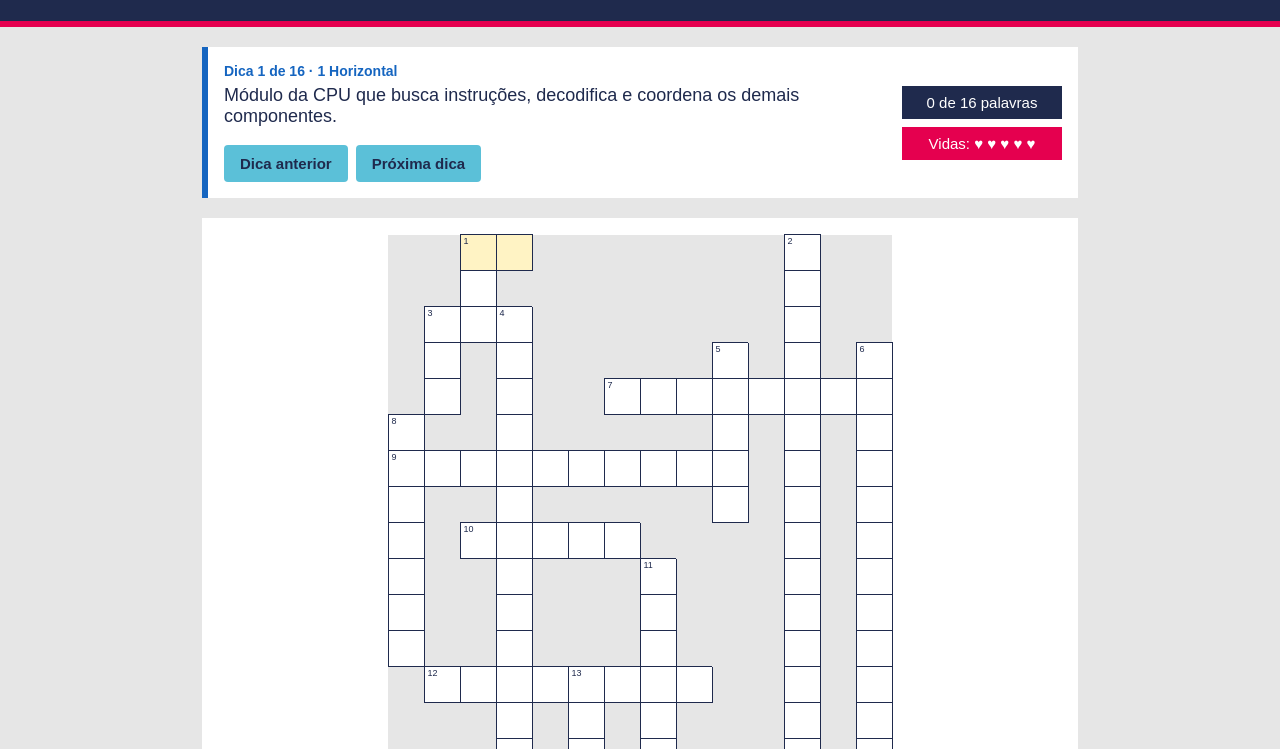
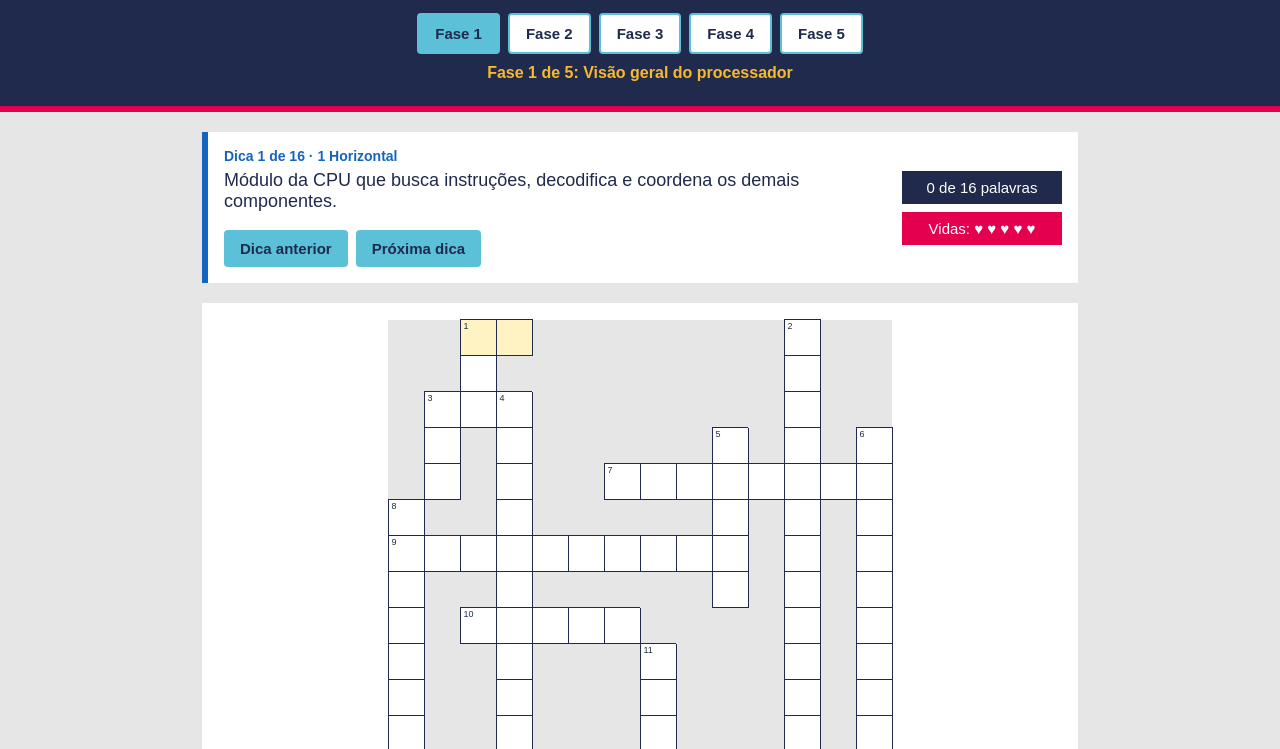
Before and after one commit to VictorMansurSPTECH/cruzadinhaARCCOMP, a plain HTML site: page arqcomp-cruzadinha/index.html in a window 1280 px wide. Shown: the part 83-832 px from the top of the page. Drawn offline with Linux system fonts and the light colour scheme.

Commit message:
enviando nova versão com diário de prompt

```diff
--- a/css/style.css
+++ b/arqcomp-cruzadinha/css/style.css
@@ -348,3 +348,30 @@ body {
     font-size: 16px;
   }
 }
+
+/* ----- Menu de fases ----- */
+.menu-fases {
+  display: flex;
+  flex-wrap: wrap;
+  justify-content: center;
+  gap: 8px;
+  margin-top: 16px;
+}
+
+.botao-fase {
+  background-color: #FFFFFF;
+  color: #1F2A4D;
+  border: 2px solid #5BC0D8;
+}
+
+.botao-fase.ativa {
+  background-color: #5BC0D8;
+  color: #1F2A4D;
+}
+
+.nome-fase {
+  margin-top: 10px;
+  font-size: 16px;
+  font-weight: bold;
+  color: #F9B92C;
+}
--- a/index.html
+++ b/arqcomp-cruzadinha/index.html
@@ -12,6 +12,8 @@
   <header class="cabecalho">
     <h1 class="titulo-jogo">Cruzadinha de <span>Arquitetura Computacional</span></h1>
     <p class="subtitulo-jogo">Leia a dica, descubra a palavra e preencha o tabuleiro.</p>
+    <nav class="menu-fases" id="menu-fases" aria-label="Escolha de fase"></nav>
+    <p class="nome-fase" id="nome-fase"></p>
   </header>
 
   <!-- ===== CORPO ===== -->
@@ -68,7 +70,8 @@
       <h2 id="fim-titulo"></h2>
       <p id="fim-acertos"></p>
       <p id="fim-aproveitamento"></p>
-      <button type="button" class="botao botao-principal" id="btn-jogar-novamente">Jogar novamente</button>
+      <button type="button" class="botao botao-principal" id="btn-proxima-fase">Próxima fase</button>
+      <button type="button" class="botao botao-reiniciar" id="btn-jogar-novamente">Tentar de novo</button>
     </div>
   </section>
 
--- /dev/null
+++ b/arqcomp-cruzadinha/js/dados.js
@@ -0,0 +1,369 @@
+// ==========================================================
+// DADOS DO JOGO
+// Cada fase tem: nome, linhas, colunas e a lista de palavras.
+// Cada palavra tem: resposta (como vai no tabuleiro), dica,
+// linha e coluna do primeiro quadradinho (começando em 0)
+// e direcao: "horizontal" ou "vertical".
+// ==========================================================
+
+var FASES = [
+  {
+    nome: "Visão geral do processador",
+    linhas: 16,
+    colunas: 14,
+    palavras: [
+      {
+        resposta: "UC",
+        dica: "Módulo da CPU que busca instruções, decodifica e coordena os demais componentes.",
+        linha: 0,
+        coluna: 2,
+        direcao: "horizontal"
+      },
+      {
+        resposta: "ULA",
+        dica: "Parte da CPU que faz as contas e as operações lógicas.",
+        linha: 0,
+        coluna: 2,
+        direcao: "vertical"
+      },
+      {
+        resposta: "MICROCONTROLADOR",
+        dica: "Circuito integrado que reúne CPU, memória e periféricos em um único chip.",
+        linha: 0,
+        coluna: 11,
+        direcao: "vertical"
+      },
+      {
+        resposta: "REGISTRADORES",
+        dica: "Memórias minúsculas e muito rápidas que ficam dentro da própria CPU.",
+        linha: 3,
+        coluna: 13,
+        direcao: "vertical"
+      },
+      {
+        resposta: "ROM",
+        dica: "Memória não volátil de conteúdo fixo, usada para guardar o firmware inicial.",
+        linha: 2,
+        coluna: 1,
+        direcao: "vertical"
+      },
+      {
+        resposta: "RAM",
+        dica: "Memória volátil usada pelo sistema para programas e dados em execução.",
+        linha: 2,
+        coluna: 1,
+        direcao: "horizontal"
+      },
+      {
+        resposta: "MEMORIADEMASSA",
+        dica: "Unidade de grande capacidade que guarda dados sem energia, como HD e SSD.",
+        linha: 2,
+        coluna: 3,
+        direcao: "vertical"
+      },
+      {
+        resposta: "FLASH",
+        dica: "Memória não volátil, usada em pendrives e SSDs, que apaga em blocos.",
+        linha: 3,
+        coluna: 9,
+        direcao: "vertical"
+      },
+      {
+        resposta: "EEPROM",
+        dica: "Memória não volátil que pode ser apagada e regravada eletricamente, byte a byte.",
+        linha: 9,
+        coluna: 7,
+        direcao: "vertical"
+      },
+      {
+        resposta: "CACHE",
+        dica: "Memória muito rápida e pequena, próxima à CPU, que guarda dados recentes.",
+        linha: 8,
+        coluna: 2,
+        direcao: "horizontal"
+      },
+      {
+        resposta: "CPU",
+        dica: "Processador: unidade que executa as instruções do programa.",
+        linha: 12,
+        coluna: 5,
+        direcao: "vertical"
+      },
+      {
+        resposta: "DUALCORE",
+        dica: "Processador com dois núcleos de execução no mesmo chip.",
+        linha: 4,
+        coluna: 6,
+        direcao: "horizontal"
+      },
+      {
+        resposta: "QUADCORE",
+        dica: "Processador com quatro núcleos de execução no mesmo chip.",
+        linha: 12,
+        coluna: 1,
+        direcao: "horizontal"
+      },
+      {
+        resposta: "DMA",
+        dica: "Técnica que permite transferir dados entre periféricos e memória sem sobrecarregar a CPU.",
+        linha: 15,
+        coluna: 1,
+        direcao: "horizontal"
+      },
+      {
+        resposta: "ADDRESSBUS",
+        dica: "Qual barramento a CPU utiliza para indicar a posição de memória que deseja acessar? Escreva a resposta na cruzadinha em inglês.",
+        linha: 6,
+        coluna: 0,
+        direcao: "horizontal"
+      },
+      {
+        resposta: "DATABUS",
+        dica: "Canal bidirecional por onde trafegam os valores lidos e escritos na memória.",
+        linha: 5,
+        coluna: 0,
+        direcao: "vertical"
+      }
+    ]
+  },
+  {
+    nome: "Memórias",
+    linhas: 7,
+    colunas: 14,
+    palavras: [
+      {
+        resposta: "REGISTRADORES",
+        dica: "Memórias minúsculas e muito rápidas que ficam dentro da própria CPU.",
+        linha: 3,
+        coluna: 1,
+        direcao: "horizontal"
+      },
+      {
+        resposta: "RAM",
+        dica: "Memória volátil usada pelo sistema para programas e dados em execução.",
+        linha: 3,
+        coluna: 11,
+        direcao: "vertical"
+      },
+      {
+        resposta: "ROM",
+        dica: "Memória não volátil de conteúdo fixo, usada para guardar o firmware inicial.",
+        linha: 3,
+        coluna: 1,
+        direcao: "vertical"
+      },
+      {
+        resposta: "CACHE",
+        dica: "Memória muito rápida e pequena, próxima à CPU, que guarda dados recentes.",
+        linha: 2,
+        coluna: 8,
+        direcao: "vertical"
+      },
+      {
+        resposta: "EEPROM",
+        dica: "Memória não volátil que pode ser apagada e regravada eletricamente, byte a byte.",
+        linha: 0,
+        coluna: 1,
+        direcao: "vertical"
+      },
+      {
+        resposta: "MEMORIADEMASSA",
+        dica: "Unidade de grande capacidade que guarda dados sem energia, como HD e SSD.",
+        linha: 0,
+        coluna: 0,
+        direcao: "horizontal"
+      },
+      {
+        resposta: "FLASH",
+        dica: "Memória não volátil, usada em pendrives e SSDs, que apaga em blocos.",
+        linha: 5,
+        coluna: 4,
+        direcao: "horizontal"
+      }
+    ]
+  },
+  {
+    nome: "Barramentos e controle",
+    linhas: 5,
+    colunas: 10,
+    palavras: [
+      {
+        resposta: "ADDRESSBUS",
+        dica: "Qual barramento a CPU utiliza para indicar a posição de memória que deseja acessar? Escreva a resposta na cruzadinha em inglês.",
+        linha: 2,
+        coluna: 0,
+        direcao: "horizontal"
+      },
+      {
+        resposta: "CPU",
+        dica: "Processador: unidade que executa as instruções do programa.",
+        linha: 0,
+        coluna: 8,
+        direcao: "vertical"
+      },
+      {
+        resposta: "DMA",
+        dica: "Técnica que permite transferir dados entre periféricos e memória sem sobrecarregar a CPU.",
+        linha: 2,
+        coluna: 1,
+        direcao: "vertical"
+      },
+      {
+        resposta: "ULA",
+        dica: "Parte da CPU que faz as contas e as operações lógicas.",
+        linha: 0,
+        coluna: 0,
+        direcao: "vertical"
+      },
+      {
+        resposta: "UC",
+        dica: "Módulo da CPU que busca instruções, decodifica e coordena os demais componentes.",
+        linha: 0,
+        coluna: 0,
+        direcao: "horizontal"
+      },
+      {
+        resposta: "DATABUS",
+        dica: "Canal bidirecional por onde trafegam os valores lidos e escritos na memória.",
+        linha: 4,
+        coluna: 0,
+        direcao: "horizontal"
+      }
+    ]
+  },
+  {
+    nome: "Processadores",
+    linhas: 16,
+    colunas: 7,
+    palavras: [
+      {
+        resposta: "CPU",
+        dica: "Processador: unidade que executa as instruções do programa.",
+        linha: 2,
+        coluna: 1,
+        direcao: "horizontal"
+      },
+      {
+        resposta: "MICROCONTROLADOR",
+        dica: "Circuito integrado que reúne CPU, memória e periféricos em um único chip.",
+        linha: 0,
+        coluna: 1,
+        direcao: "vertical"
+      },
+      {
+        resposta: "CACHE",
+        dica: "Memória muito rápida e pequena, próxima à CPU, que guarda dados recentes.",
+        linha: 12,
+        coluna: 0,
+        direcao: "horizontal"
+      },
+      {
+        resposta: "UC",
+        dica: "Módulo da CPU que busca instruções, decodifica e coordena os demais componentes.",
+        linha: 2,
+        coluna: 3,
+        direcao: "vertical"
+      },
+      {
+        resposta: "DUALCORE",
+        dica: "Processador com dois núcleos de execução no mesmo chip.",
+        linha: 5,
+        coluna: 4,
+        direcao: "vertical"
+      },
+      {
+        resposta: "ULA",
+        dica: "Parte da CPU que faz as contas e as operações lógicas.",
+        linha: 6,
+        coluna: 4,
+        direcao: "horizontal"
+      },
+      {
+        resposta: "QUADCORE",
+        dica: "Processador com quatro núcleos de execução no mesmo chip.",
+        linha: 4,
+        coluna: 6,
+        direcao: "vertical"
+      }
+    ]
+  },
+  {
+    nome: "Revisão geral",
+    linhas: 14,
+    colunas: 16,
+    palavras: [
+      {
+        resposta: "MICROCONTROLADOR",
+        dica: "Circuito integrado que reúne CPU, memória e periféricos em um único chip.",
+        linha: 4,
+        coluna: 0,
+        direcao: "horizontal"
+      },
+      {
+        resposta: "MEMORIADEMASSA",
+        dica: "Unidade de grande capacidade que guarda dados sem energia, como HD e SSD.",
+        linha: 0,
+        coluna: 9,
+        direcao: "vertical"
+      },
+      {
+        resposta: "REGISTRADORES",
+        dica: "Memórias minúsculas e muito rápidas que ficam dentro da própria CPU.",
+        linha: 7,
+        coluna: 1,
+        direcao: "horizontal"
+      },
+      {
+        resposta: "ADDRESSBUS",
+        dica: "Qual barramento a CPU utiliza para indicar a posição de memória que deseja acessar? Escreva a resposta na cruzadinha em inglês.",
+        linha: 1,
+        coluna: 15,
+        direcao: "vertical"
+      },
+      {
+        resposta: "QUADCORE",
+        dica: "Processador com quatro núcleos de execução no mesmo chip.",
+        linha: 0,
+        coluna: 2,
+        direcao: "vertical"
+      },
+      {
+        resposta: "DATABUS",
+        dica: "Canal bidirecional por onde trafegam os valores lidos e escritos na memória.",
+        linha: 10,
+        coluna: 6,
+        direcao: "horizontal"
+      },
+      {
+        resposta: "CACHE",
+        dica: "Memória muito rápida e pequena, próxima à CPU, que guarda dados recentes.",
+        linha: 3,
+        coluna: 12,
+        direcao: "vertical"
+      },
+      {
+        resposta: "FLASH",
+        dica: "Memória não volátil, usada em pendrives e SSDs, que apaga em blocos.",
+        linha: 12,
+        coluna: 6,
+        direcao: "horizontal"
+      },
+      {
+        resposta: "ROM",
+        dica: "Memória não volátil de conteúdo fixo, usada para guardar o firmware inicial.",
+        linha: 2,
+        coluna: 7,
+        direcao: "horizontal"
+      },
+      {
+        resposta: "DMA",
+        dica: "Técnica que permite transferir dados entre periféricos e memória sem sobrecarregar a CPU.",
+        linha: 3,
+        coluna: 0,
+        direcao: "vertical"
+      }
+    ]
+  }
+];
+
+var VIDAS_INICIAIS = 5;
--- a/js/jogo.js
+++ b/arqcomp-cruzadinha/js/jogo.js
@@ -17,8 +17,17 @@ var el = {
   telaFim: document.getElementById("tela-fim"),
   fimTitulo: document.getElementById("fim-titulo"),
   fimAcertos: document.getElementById("fim-acertos"),
-  fimAproveitamento: document.getElementById("fim-aproveitamento")
+  fimAproveitamento: document.getElementById("fim-aproveitamento"),
+  btnProximaFase: document.getElementById("btn-proxima-fase"),
+  nomeFase: document.getElementById("nome-fase"),
+  menuFases: document.getElementById("menu-fases")
 };
+
+// ----- Fase atual (preenchida por iniciarFase) -----
+var faseAtual = 0;
+var PALAVRAS = [];
+var TOTAL_LINHAS = 0;
+var TOTAL_COLUNAS = 0;
 
 // ----- Estado do jogo -----
 var celulas = [];        // celulas[linha][coluna] = input, ou null se a casa não tem letra
@@ -365,26 +374,64 @@ function conferir() {
   }
 }
 
-// ----- Botão Reiniciar -----
+// ----- Botão Reiniciar (recomeça a fase atual) -----
 function reiniciar() {
+  iniciarFase(faseAtual);
+}
+
+// ----- Carrega uma fase e prepara tudo -----
+function iniciarFase(indice) {
+  faseAtual = indice;
+  PALAVRAS = FASES[indice].palavras;
+  TOTAL_LINHAS = FASES[indice].linhas;
+  TOTAL_COLUNAS = FASES[indice].colunas;
+
+  estado = [];
   for (var i = 0; i < PALAVRAS.length; i++) {
     estado[i] = false;
-  }
-  for (var l = 0; l < TOTAL_LINHAS; l++) {
-    for (var c = 0; c < TOTAL_COLUNAS; c++) {
-      if (celulas[l][c] !== null) {
-        celulas[l][c].value = "";
-      }
-    }
   }
   erradas = {};
   vidas = VIDAS_INICIAIS;
   indiceDica = 0;
   encerrado = false;
+  inicioArrasto = null;
   el.resultado.textContent = "";
   el.telaFim.classList.add("oculto");
+  el.nomeFase.textContent = "Fase " + (indice + 1) + " de " + FASES.length + ": " + FASES[indice].nome;
+
+  numerarPalavras();
+  montarTabuleiro();
+  montarListas();
+  montarMenu();
   mostrarDica();
   atualizar();
+}
+
+// ----- Menu de fases -----
+function montarMenu() {
+  el.menuFases.innerHTML = "";
+  for (var f = 0; f < FASES.length; f++) {
+    var b = document.createElement("button");
+    b.type = "button";
+    b.className = "botao botao-fase";
+    if (f === faseAtual) {
+      b.classList.add("ativa");
+    }
+    b.textContent = "Fase " + (f + 1);
+    b.setAttribute("data-fase", f);
+    b.addEventListener("click", aoEscolherFase);
+    el.menuFases.appendChild(b);
+  }
+}
+
+function aoEscolherFase(evento) {
+  iniciarFase(Number(evento.currentTarget.getAttribute("data-fase")));
+}
+
+function proximaFase() {
+  if (faseAtual + 1 < FASES.length) {
+    iniciarFase(faseAtual + 1);
+  }
 }
 
 // ----- Placar e pintura juntos -----
@@ -473,9 +520,16 @@ function finalizar(venceu) {
   var acertos = contarAcertos();
   var aproveitamento = Math.round((acertos / PALAVRAS.length) * 100);
   if (venceu) {
-    el.fimTitulo.textContent = "Parabéns, você completou a cruzadinha!";
+    if (faseAtual + 1 < FASES.length) {
+      el.fimTitulo.textContent = "Parabéns, você completou a fase " + (faseAtual + 1) + "!";
+      el.btnProximaFase.classList.remove("oculto");
+    } else {
+      el.fimTitulo.textContent = "Parabéns, você zerou todas as fases!";
+      el.btnProximaFase.classList.add("oculto");
+    }
   } else {
     el.fimTitulo.textContent = "Fim de jogo, suas vidas acabaram.";
+    el.btnProximaFase.classList.add("oculto");
   }
   el.fimAcertos.textContent = "Acertos: " + acertos + " de " + PALAVRAS.length + " palavras";
   el.fimAproveitamento.textContent = "Aproveitamento: " + aproveitamento + "%";
@@ -488,18 +542,12 @@ document.getElementById("btn-proxima").addEventListener("click", dicaProxima);
 document.getElementById("btn-conferir").addEventListener("click", conferir);
 document.getElementById("btn-reiniciar").addEventListener("click", reiniciar);
 document.getElementById("btn-jogar-novamente").addEventListener("click", reiniciar);
+el.btnProximaFase.addEventListener("click", proximaFase);
 
 // soltar o mouse fora de uma casa cancela o arraste
 document.addEventListener("mouseup", function () {
   inicioArrasto = null;
 });
 
-// ----- Início -----
-for (var i = 0; i < PALAVRAS.length; i++) {
-  estado[i] = false;
-}
-numerarPalavras();
-montarTabuleiro();
-montarListas();
-atualizar();
-mostrarDica();
+// ----- Início: começa na fase 1 -----
+iniciarFase(0);
```
Also changed, not shown: js/dados.js (deleted, +0 -29 lines), 2 other files.
